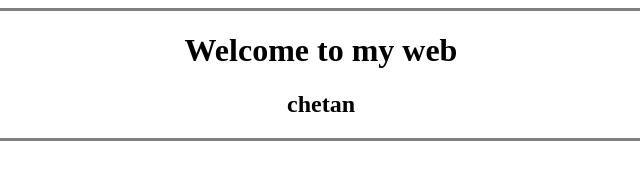
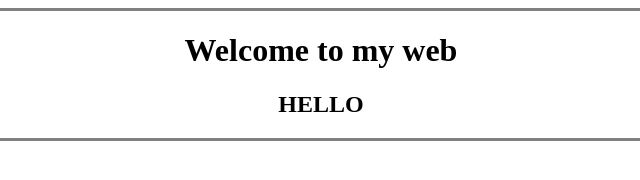
Before and after one commit to chetangurjar007/new1, a plain HTML site: page index.html in a window 1280 px wide. Shown: the full height of the page, 319-959 px from the left. Drawn offline with Linux system fonts and the light colour scheme.

Commit message:
some change

```diff
--- a/index.html
+++ b/index.html
@@ -9,7 +9,7 @@
 <hr size="3" noshade>
 <body>
 <h1> Welcome to my web</h1>
-<h2>chetan</h2>
+<h2>HELLO</h2>
 </body>
 <hr size="3" noshade>
 </center>
```
